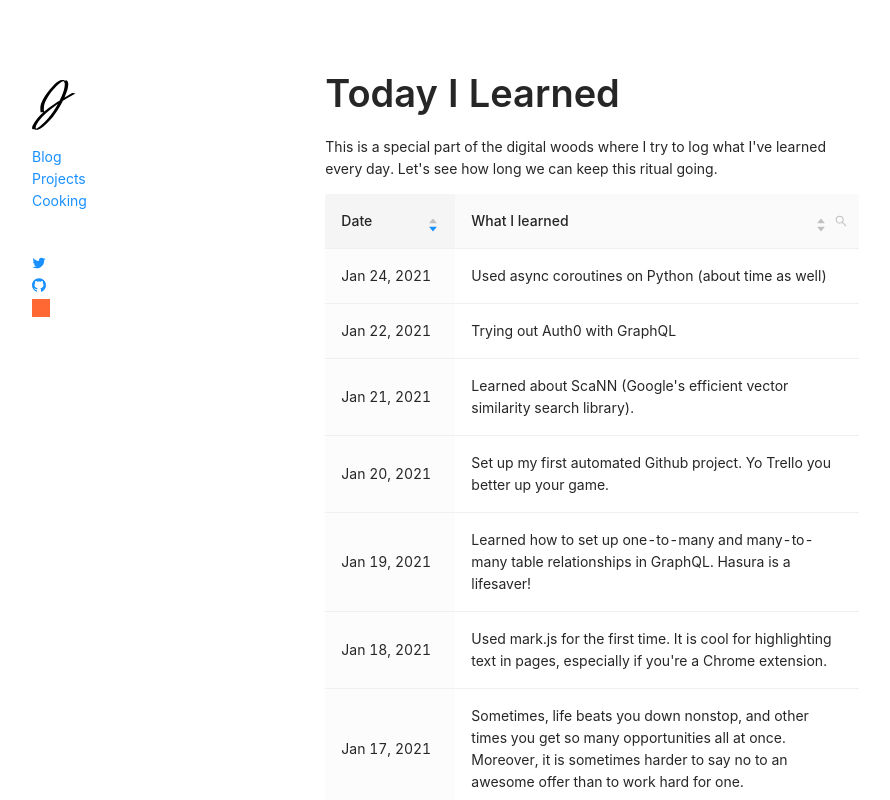
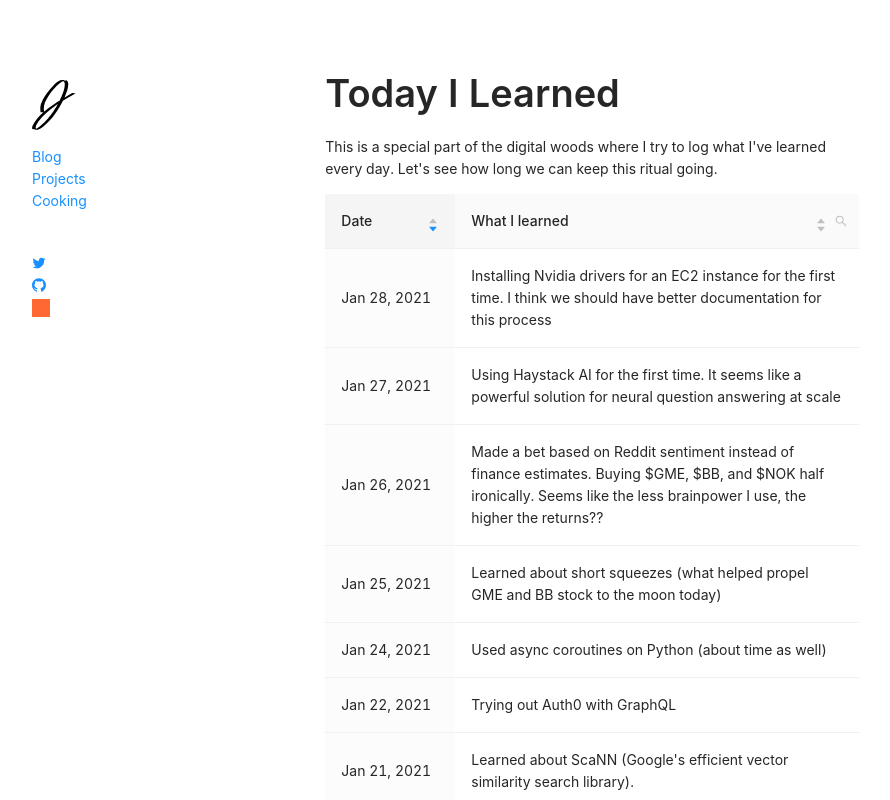
Before and after one commit to jonxuxu/website, a Next.js app: page /todayilearned in a window 1280 px wide. Shown: the top 800 px of the page, without its empty margins (48-938 px from the left). Built offline with nearby package versions, Linux system fonts and the light colour scheme; grey boxes are pictures that could not be loaded.

Commit message:
added more lessons

```diff
--- a/pages/blog/2021-01-27-stocks.mdx
+++ b/pages/blog/2021-01-27-stocks.mdx
@@ -52,7 +52,7 @@ One situation that brought this lesson home was when I ironically bought GME on
 
 ![gme meme](/images/2021-01-27-stocks/hodl.png)
 
-There were many signs that this would actually happen. On Reddit, [analysis](https://www.reddit.com/r/wallstreetbets/comments/g0lc0j/gamestop_gme_the_biggest_short_squeeze_of_your/) about the short squeeze have been floating around for a year, and were really starting to gain momentum by December. If you've done your research and are confident in the potential of a stock, just go for it. There may not be many chances to act ahead of the curve.
+There were many signs that this would actually happen. On Reddit, [analyses](https://www.reddit.com/r/wallstreetbets/comments/g0lc0j/gamestop_gme_the_biggest_short_squeeze_of_your/) about the short squeeze have been floating around for a year, and were really starting to gain momentum by December. If you've done your research and are confident in the potential of a stock, just go for it. There may not be many chances to act ahead of the curve.
 
 ### 4. Stocks is about group behavior, not finance
 
--- a/pages/todayilearned/lessons.json
+++ b/pages/todayilearned/lessons.json
@@ -386,5 +386,21 @@
     {
         "date":1611446400,
         "lesson": "Used async coroutines on Python (about time as well)"
+    },
+    {
+        "date":1611532800,
+        "lesson": "Learned about short squeezes (what helped propel GME and BB stock to the moon today)"
+    },
+    {
+        "date":1611619200,
+        "lesson": "Made a bet based on Reddit sentiment instead of finance estimates. Buying $GME, $BB, and $NOK half ironically. Seems like the less brainpower I use, the higher the returns??"
+    },
+    {
+        "date":1611705600,
+        "lesson": "Using Haystack AI for the first time. It seems like a powerful solution for neural question answering at scale"
+    },
+    {
+        "date":1611792000,
+        "lesson": "Installing Nvidia drivers for an EC2 instance for the first time. I think we should have better documentation for this process"
     }
 ]
```
